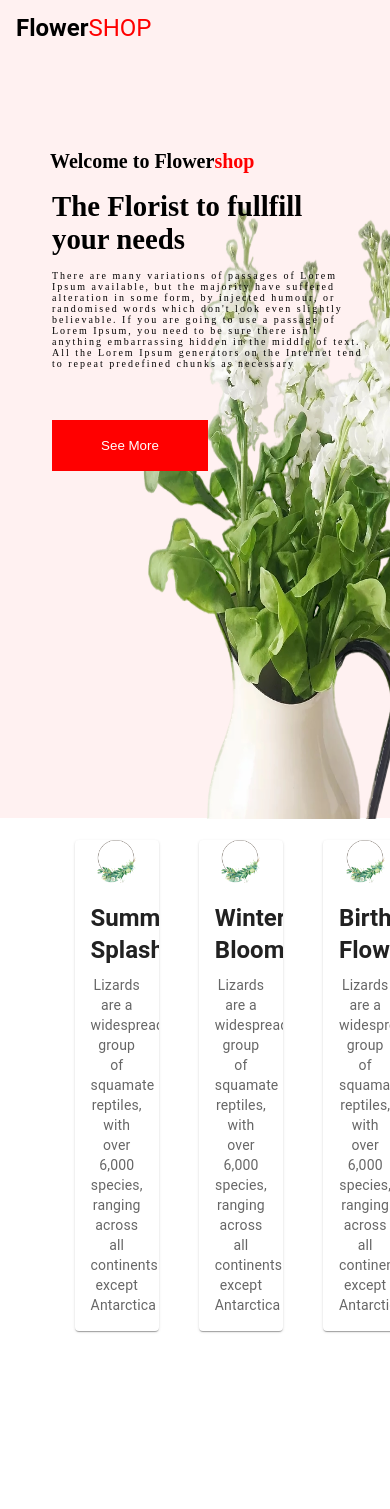
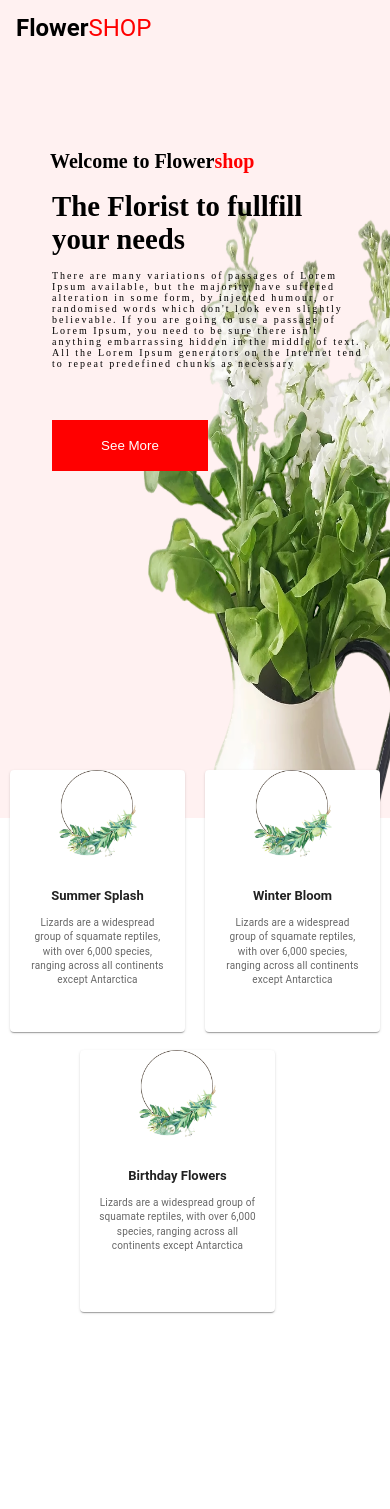
Before and after one commit to MihiThilina/Floda-Flower-Shop, a React (Create React App) app: page / in a window 390 px wide. Shown: the top 1509 px of the page. Built offline with nearby package versions, Linux system fonts and the light colour scheme.

Commit message:
responsive updated

```diff
--- a/src/pages/main/index.jsx
+++ b/src/pages/main/index.jsx
@@ -79,12 +79,14 @@ class MainPage extends Component {
                                                 <img src={leafpng} alt="" />
                                             </div>
                                             <CardContent>
-                                                <Typography gutterBottom variant="h5" style={{ textAlign: 'center' }} component="div">
-                                                    <b>Summer Splash</b>
+                                                <Typography className='contentheder' gutterBottom variant="h5" style={{ textAlign: 'center' }} component="div">
+                                                    <b className='contentheder'>Summer Splash</b>
                                                 </Typography>
-                                                <Typography style={{ textAlign: 'center' }} variant="body2" color="text.secondary">
+                                                <Typography className='content' style={{ textAlign: 'center' }} variant="body2" color="text.secondary">
+                                                   <p className='content' >
                                                     Lizards are a widespread group of squamate reptiles, with over 6,000
                                                     species, ranging across all continents except Antarctica
+                                                    </p>
                                                 </Typography>
                                             </CardContent>
                                         </CardActionArea>
@@ -97,30 +99,34 @@ class MainPage extends Component {
                                                 <img src={leafpng} alt="" />
                                             </div>
                                             <CardContent>
-                                                <Typography gutterBottom variant="h5" style={{ textAlign: 'center' }} component="div">
-                                                    <b>Winter Bloom</b>
+                                                <Typography className='contentheder' gutterBottom variant="h5" style={{ textAlign: 'center' }} component="div">
+                                                    <b className='contentheder'>Winter Bloom</b>
                                                 </Typography>
-                                                <Typography style={{ textAlign: 'center' }} variant="body2" color="text.secondary">
+                                                <Typography className='content'  style={{ textAlign: 'center' }} variant="body2" color="text.secondary">
+                                                <p className='content' >
                                                     Lizards are a widespread group of squamate reptiles, with over 6,000
                                                     species, ranging across all continents except Antarctica
+                                                    </p>
                                                 </Typography>
                                             </CardContent>
                                         </CardActionArea>
                                     </Card>
                                 </div>
-                                <div className='cards'>
+                                <div className='cards card3'>
                                     <Card sx={{ maxWidth: 345 }} className='card'>
                                         <CardActionArea>
                                             <div className='leaf-box-art' style={{ textAlign: 'center' }}>
                                                 <img src={leafpng} alt="" />
                                             </div>
                                             <CardContent>
-                                                <Typography gutterBottom variant="h5" style={{ textAlign: 'center' }} component="div">
-                                                    <b>Birthday Flowers</b>
+                                                <Typography className='contentheder' gutterBottom variant="h5" style={{ textAlign: 'center' }} component="div">
+                                                    <b className='contentheder'>Birthday Flowers</b>
                                                 </Typography>
-                                                <Typography style={{ textAlign: 'center' }} variant="body2" color="text.secondary">
+                                                <Typography  style={{ textAlign: 'center' }} variant="body2" color="text.secondary">
+                                                <p className='content' >
                                                     Lizards are a widespread group of squamate reptiles, with over 6,000
                                                     species, ranging across all continents except Antarctica
+                                                    </p>
                                                 </Typography>
                                             </CardContent>
                                         </CardActionArea>
--- a/src/pages/main/style.css
+++ b/src/pages/main/style.css
@@ -444,15 +444,15 @@ ul {
 
     .about-section {
         position: absolute;
-        top: 720px;
+        top: 660px;
         width: 100%;
         height: 70vh;
     }
 
     .card-section {
         display: flex;
-        width: 72%;
-        height: 50vh;
+        width: 100%;
+        height: 20vh;
         margin: auto;
         padding: 0;
         position: relative;
@@ -460,9 +460,17 @@ ul {
     }
 
     .cards {
-        width: 30%;
-        margin: 20px;
-        height: 44vh;
+        width: 50%;
+        margin: 10px;
+        height: 40vh;
+    }
+    .contentheder{
+        font-size: 13px;
+    }
+
+    .content{
+        font-size: 10px;
+        height:100px;
     }
 
     .card :hover {
@@ -470,7 +478,12 @@ ul {
     }
 
     .leaf-box-art img {
-        width: 10vw;
+        width: 20vw;
+    }
+    .card3{
+       position: absolute;
+       top: 280px;
+       left: 70px;
     }
 
 
```
